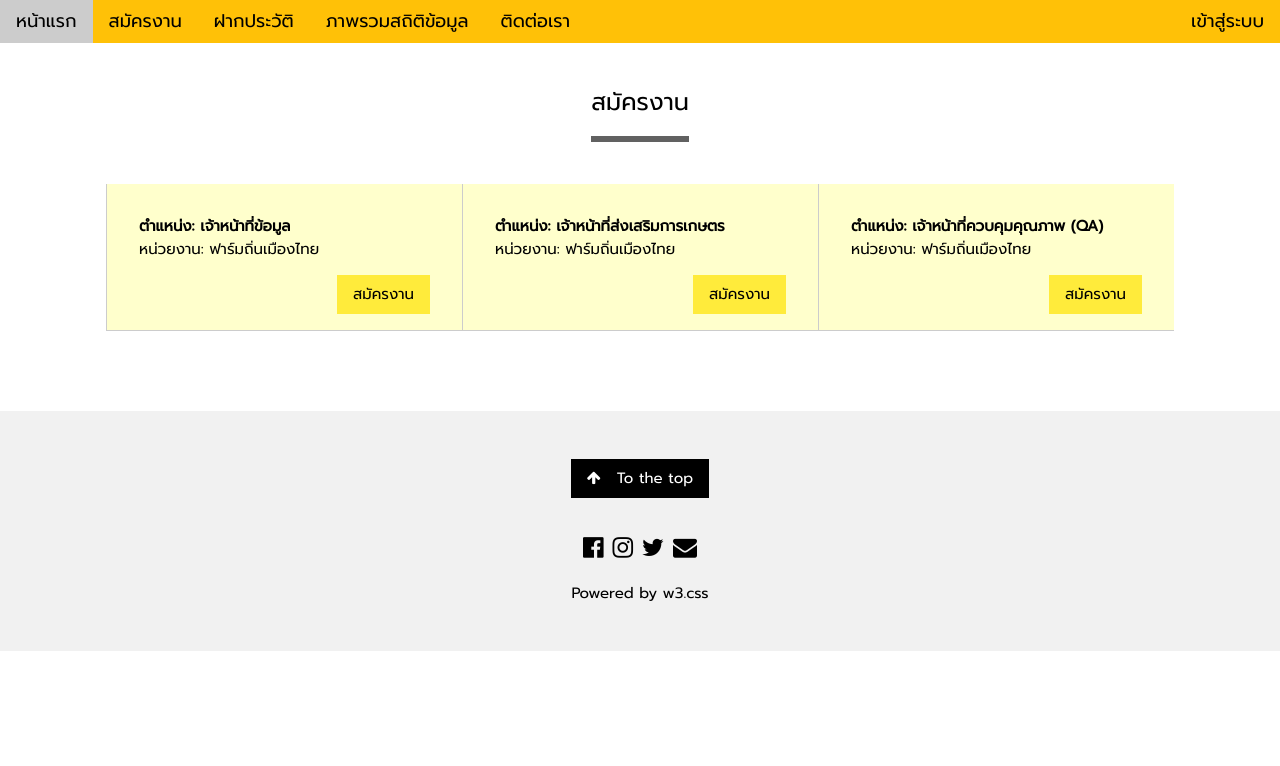
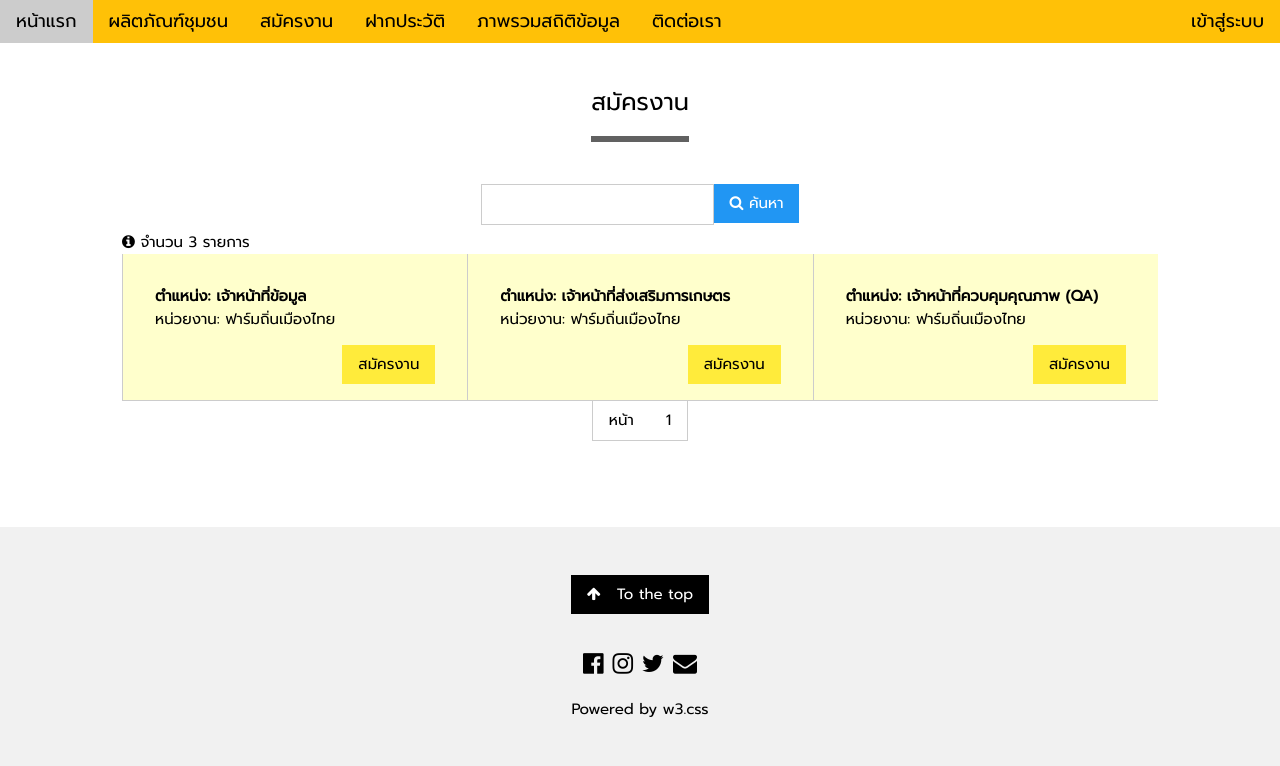
Before and after one commit to chumpolmo/sub-proj10, a PHP site: page /apply.php in a window 1280 px wide. Shown: the top 766 px of the page. Run offline with PHP 8.4, Linux system fonts and the light colour scheme; data comes from the database, SQL or seed files in the repository.

Commit message:
Summary
Fixed and updated some files.

```diff
--- a/apply.php
+++ b/apply.php
@@ -3,16 +3,18 @@ include 'libs/config.inc.php';
 include 'tpls/header.php';
 ?>
 <script>
-$(document).ready(function(){
-  $.post("src/get_data.php",
-  { type: 4, st: 0, end: 8 },
-  function(data, status){
-    $("#outapply").html(data);
+function getData(t, np, st, key=null){
+  $(document).ready(function(){
+    $.post("src/get_data.php",
+    { type: t, pagenum: np, st: st, key: key },
+    function(data, status){
+      $("#outapply").html(data);
+    });
   });
-});
+}
 </script>
 </head>
-<body>
+<body onload="getData(4, 1, 0)">
 
 <?php include 'tpls/menu.php'; ?>
 
@@ -24,6 +26,14 @@ $(document).ready(function(){
      <span class="w3-xlarge w3-bottombar w3-border-dark-grey w3-padding-16"><?=_TITLE_APPLY?></span>
   </div>
   <div class="w3-row w3-container">
+    <form>
+    <div class="w3-center">
+    <div class="w3-bar">
+      <input type="text" name="keyword" id="keyword" class="w3-bar-item w3-input w3-border" required>
+      <button type="button" class="w3-bar-item w3-button w3-blue" onclick="getData(4, 1, 0, document.getElementById('keyword').value)"><i class="fa fa-search"></i> ค้นหา</button>
+    </div>
+    </div>
+    </form>
     <div id="outapply"><i class="fa fa-refresh w3-text-gray w3-center" title="Loading..."></i></div>
   </div>
 
--- a/libs/config.inc.php
+++ b/libs/config.inc.php
@@ -10,4 +10,5 @@ define("_TITLE_JOB_DESCRIPTION", "รายละเอียดการจ้
 define("_TITLE_PRODUCT_DESCRIPTION", "รายละเอียดผลิตภัณฑ์ชุมชน");
 define("_CANCEL", "ยกเลิก");
 define("_THB", "บาท");
+define("_PER_PAGE_1", 9);
 ?>
--- a/src/get_data.php
+++ b/src/get_data.php
@@ -5,7 +5,7 @@ include '../libs/functions.php';
 $conn = connectDB();
 
 if($_POST['type'] == 1){
-	$sql = "SELECT * FROM product LIMIT 0,5";
+	$sql = "SELECT * FROM product ORDER BY Pro_Added DESC LIMIT 0,5";
 	$result = $conn->query($sql);
 
 	if ($result->num_rows > 0) {
@@ -53,13 +53,25 @@ if($_POST['type'] == 3){
 }
 
 if($_POST['type'] == 4){
+	$key = "";
+	$cond = "";
+	if(isset($_POST['key']) && !empty($_POST['key'])){
+		$key = $_POST['key'];
+		$cond = "AND (J.Job_Title LIKE \"%$key%\" OR J.Job_Description LIKE \"%$key%\" OR J.Job_Note LIKE \"%$key%\")";
+	}
+	if(isset($_POST['pagenum'])){
+		$pagenum = $_POST['pagenum'];
+	}
 	$st = $_POST['st'];
-	$end = $_POST['end'];
 
-	$sql = "SELECT J.Job_ID, J.Job_Title, F.Farm_Name FROM jobs AS J INNER JOIN farm AS F ON J.Farm_ID=F.Farm_ID LIMIT $st,$end";
+	$sql = "SELECT J.Job_ID, J.Job_Title, F.Farm_Name FROM jobs AS J INNER JOIN farm AS F ON J.Farm_ID=F.Farm_ID $cond LIMIT $st, "._PER_PAGE_1;
 	$result = $conn->query($sql);
 
 	if ($result->num_rows > 0) {
+	  echo '<div class="w3-container">';
+	  echo '<i class="fa fa-info-circle"></i> จำนวน '.$result->num_rows.' รายการ';
+	  echo '</div>';
+	  echo '<div class="w3-container">';
 	  while($row = $result->fetch_assoc()) {
     	echo '<div class="w3-col l4 m4 w3-pale-yellow w3-container w3-padding-16 w3-border-left w3-border-bottom">';
     	echo '<div class="w3-container">';
@@ -68,6 +80,30 @@ if($_POST['type'] == 4){
     	echo '<a href="job_description.php?act=APPLY&job_id='.$row['Job_ID'].'" class="w3-button w3-yellow w3-right">สมัครงาน</a>';
     	echo '</div></div>';
 	  }
+	  echo '</div>';
+		echo '<div class="w3-container">';
+	  echo '<div class="w3-center">';
+	  echo '<div class="w3-bar w3-border-bottom w3-border-left w3-border-right">';
+	  echo '<div class="w3-bar-item w3-button">หน้า</div>';
+	  $nop = ceil($result->num_rows / _PER_PAGE_1);
+	  if($nop < 1){
+			$nop = 1;
+		}
+		$pagenum = 1;
+		if ($pagenum < 1) {
+			$pagenum = 1;
+		}
+		else if ($pagenum > $nop) {
+			$pagenum = $nop;
+		}
+	  for($p = 0; $p < $nop; $p++){
+	  	if($pagenum == ($p+1))
+  			echo '<div class="w3-bar-item w3-button">'.($p+1).'</div>';
+  		else
+  			echo '<a class="w3-bar-item w3-button" onclick="getData(4, '.($p+1).','.($p * _PER_PAGE_1).',\''.$key.'\')">'.($p+1).'</a>';
+  	}
+		echo '</div></div>';
+		echo '</div>';
 	} else {
     	echo '<div class="w3-col l4 m4 w3-pale-yellow w3-container w3-padding-16 w3-border-left w3-border-bottom">';
     	echo '<div class="w3-container">';
@@ -96,18 +132,30 @@ if($_POST['type'] == 41){
   echo '<tr><th>เริ่มเผยแพร่</th><td>'.$row['Job_Added'].'</td><td></td><td></td></tr>';
   echo '<tr><th>ปรับปรุงล่าสุด</th><td>'.$row['Job_Updated'].'</td><td></td><td></td></tr>';
 	echo '<tr><th>ผู้เผยแพร่ข้อมูล</th><td>'.$row['User_Fullname'].'</td><td></td><td></td></tr>';
-  echo '<tr><td colspan="4"><div class="w3-button w3-right w3-green"><a href="applynow.php?act=APPLYNOW&job_id='.$row['Job_ID'].'"><i class="fa fa-paper-plane"></i> ยืนยันการสมัครงาน</a></div></td></tr>';
+  echo '<tr><td colspan="4"><div class="w3-button w3-right w3-green"><a href="proc_data.php?act=APPLYNOW&job_id='.$row['Job_ID'].'"><i class="fa fa-paper-plane"></i> ยืนยันการสมัครงาน</a></div></td></tr>';
   echo '</table>';
 }
 
 if($_POST['type'] == 5){
+	$key = "";
+	$cond = "";
+	if(isset($_POST['key']) && !empty($_POST['key'])){
+		$key = $_POST['key'];
+		$cond = "WHERE (P.Pro_Title LIKE \"%$key%\" OR P.Pro_Description LIKE \"%$key%\" OR P.Pro_Contact LIKE \"%$key%\")";
+	}
+	if(isset($_POST['pagenum'])){
+		$pagenum = $_POST['pagenum'];
+	}
 	$st = $_POST['st'];
-	$end = $_POST['end'];
 
-	$sql = "SELECT P.Pro_ID, P.Pro_Photo, P.Pro_Title FROM product AS P LIMIT $st,$end";
+	$sql = "SELECT P.Pro_ID, P.Pro_Photo, P.Pro_Title FROM product AS P $cond LIMIT $st, "._PER_PAGE_1;
 	$result = $conn->query($sql);
 
 	if ($result->num_rows > 0) {
+	  echo '<div class="w3-container">';
+	  echo '<i class="fa fa-info-circle"></i> จำนวน '.$result->num_rows.' รายการ';
+	  echo '</div>';
+	  echo '<div class="w3-container">';
 	  while($row = $result->fetch_assoc()) {
     	echo '<div class="w3-col l4 m4 w3-pale-yellow w3-container w3-padding-16 w3-border-right w3-border-bottom">';
     	echo '<a href="prod_description.php?act=GET&pro_id='.$row["Pro_ID"].'" style="text-decoration: none;">';
@@ -117,6 +165,30 @@ if($_POST['type'] == 5){
       echo '</div></a>';
     	echo '</div>';
 	  }
+	  echo '</div>';
+	  echo '<div class="w3-container">';
+	  echo '<div class="w3-center">';
+	  echo '<div class="w3-bar w3-border-bottom w3-border-left w3-border-right">';
+	  echo '<div class="w3-bar-item w3-button">หน้า</div>';
+	  $nop = ceil($result->num_rows / _PER_PAGE_1);
+	  if($nop < 1){
+			$nop = 1;
+		}
+		$pagenum = 1;
+		if ($pagenum < 1) {
+			$pagenum = 1;
+		}
+		else if ($pagenum > $nop) {
+			$pagenum = $nop;
+		}
+	  for($p = 0; $p < $nop; $p++){
+	  	if($pagenum == ($p+1))
+  			echo '<div class="w3-bar-item w3-button">'.($p+1).'</div>';
+  		else
+  			echo '<a class="w3-bar-item w3-button" onclick="getData(5, '.($p+1).','.($p * _PER_PAGE_1).',\''.$key.'\')">'.($p+1).'</a>';
+  	}
+		echo '</div></div>';
+		echo '</div>';
 	} else {
     	echo '<div class="w3-col l4 m4 w3-pale-yellow w3-container w3-padding-16 w3-border-left w3-border-bottom">';
     	echo '<div class="w3-container">';
--- a/tpls/menu.php
+++ b/tpls/menu.php
@@ -2,6 +2,7 @@
 <div class="w3-top">
   <div class="w3-bar w3-large w3-amber">
       <a href="index.php" class="w3-bar-item w3-button w3-block">หน้าแรก</a>
+      <a href="products.php" class="w3-bar-item w3-button w3-block">ผลิตภัณฑ์ชุมชน</a>
       <a href="apply.php" class="w3-bar-item w3-button w3-block">สมัครงาน</a>
       <a href="resume.php" class="w3-bar-item w3-button w3-block">ฝากประวัติ</a>
       <a href="index.php#overview" class="w3-bar-item w3-button w3-block">ภาพรวมสถิติข้อมูล</a>
```
Also changed, not shown: products.php (+14 -2 lines).
